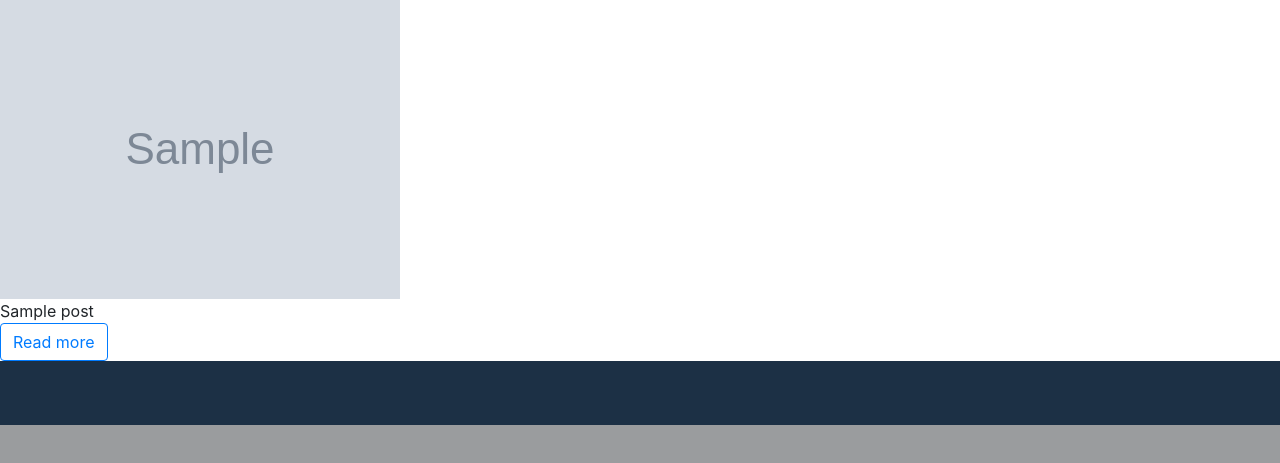
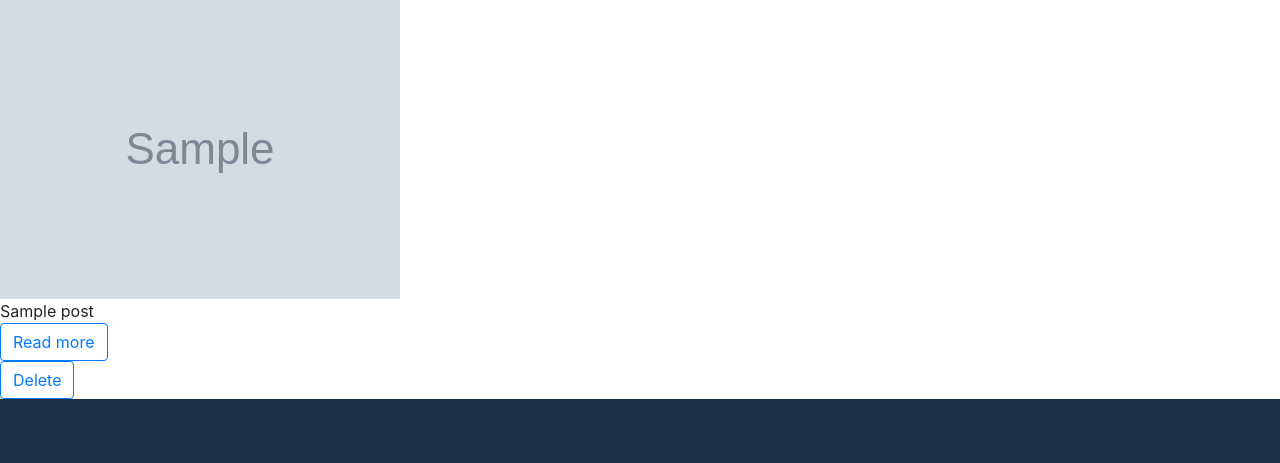
Before and after one commit to upbeatPigeons/Millhouse, a PHP site: page /millhouse/views/home_page.php in a window 1280 px wide. Shown: the part 1363-1826 px from the top of the page. Before the commit the page ends 1788 px from the top, so only its background shows below. Run offline with PHP 8.4, Linux system fonts and the light colour scheme; the visitor is signed in with stand-in values (Sample User, id 1); tables that the repository leaves empty hold one stand-in row (values such as "Sample post"); grey boxes marked "Sample" are stand-in pictures; some libraries are stand-ins or nearby versions.

Commit message:
added if(isset(delete)) outside switch and form to home_page

```diff
--- a/includes/actions_posts.php
+++ b/includes/actions_posts.php
@@ -66,7 +66,12 @@ switch ($_GET["action"]) {
 	 // echo to test that it works to create the post
 	 // echo "Created post with title " . $new_post->get_title();
   }
+
   break;
 }
 
+if (isset($_POST['btnDelete'])) {
+    var_dump("hello");
+  }
+
 ?>
--- a/views/home_page.php
+++ b/views/home_page.php
@@ -76,6 +76,10 @@
 				<div>
 					<a href="single_post_page.php?id=<?= $post->get_id();?>" class="btn btn-outline-primary">Read more</a>
 				</div>
+
+				<form action="../includes/actions_posts.php" method="POST">
+				<input type="submit" name="btnDelete" value="Delete" class="btn btn-outline-primary" />
+				</form>
 				<!-- Col -->
 			</div><?php }?>
 		</section>
```
